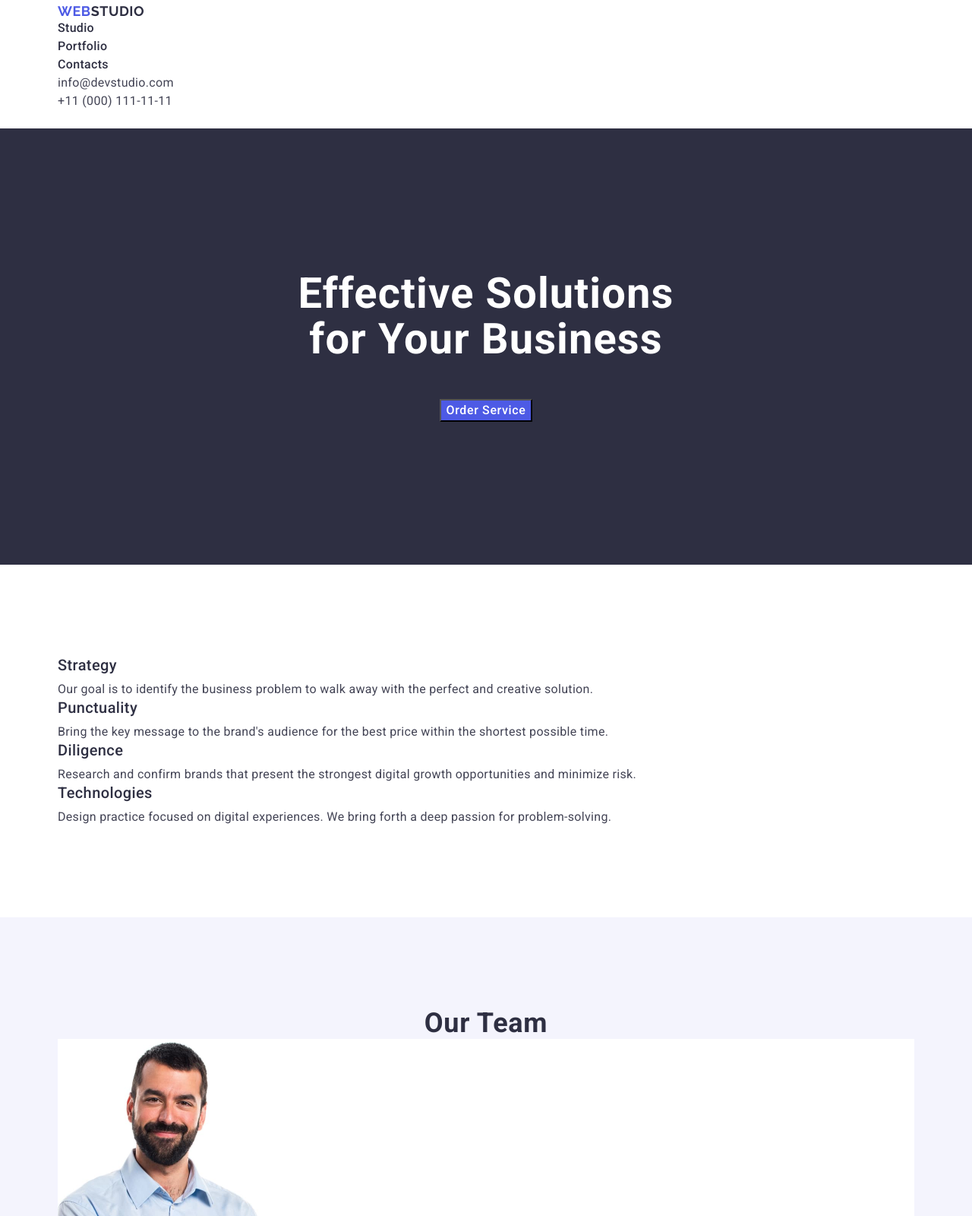
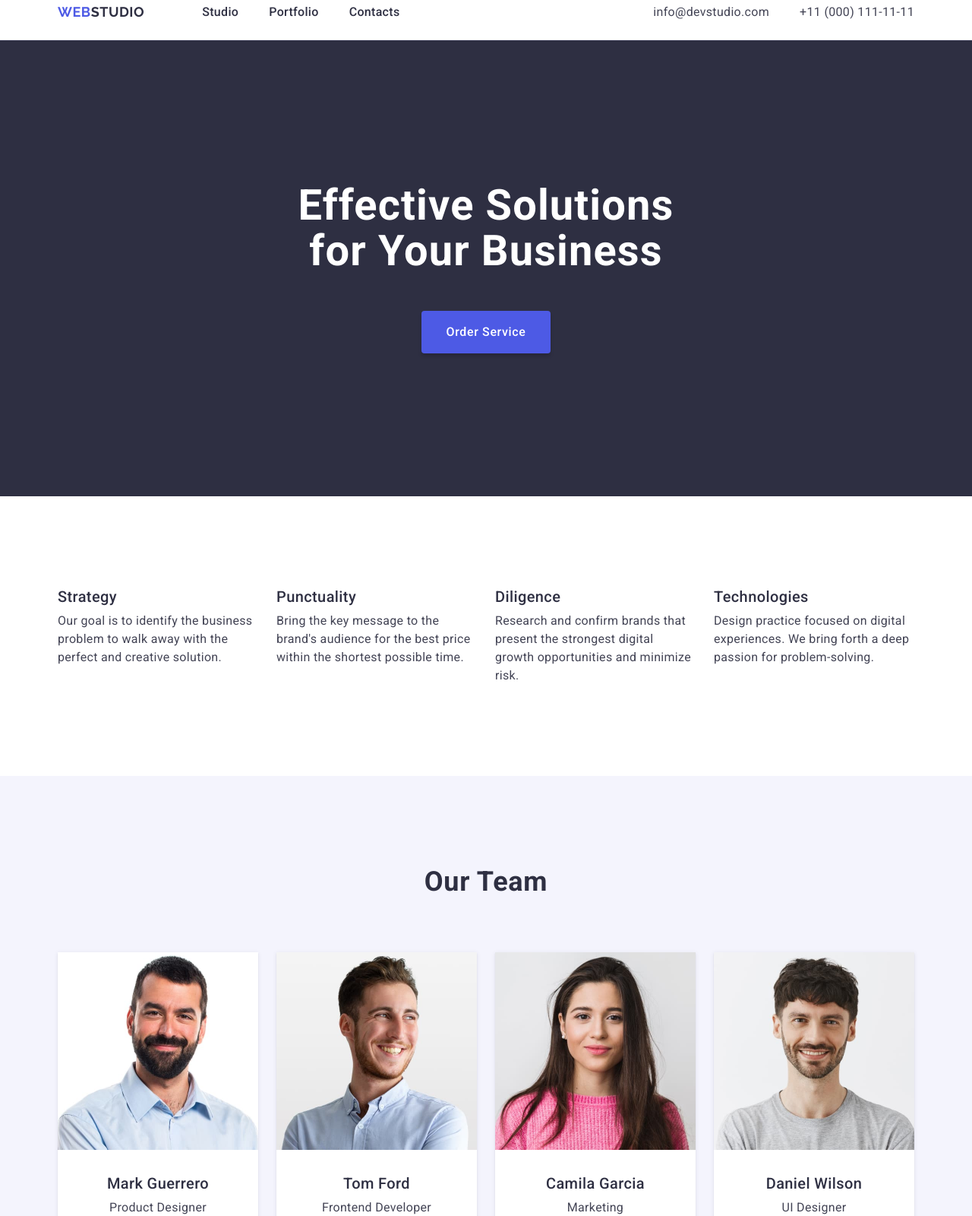
Before and after one commit to anna-zamakhaeva/goit-markup-hw-03, a plain HTML site: page index.html in a window 1280 px wide. Shown: the part 20-1620 px from the top of the page at 76% size. Drawn offline with nearby package versions, Linux system fonts and the light colour scheme.

Commit message:
geomtry styles

```diff
--- a/css/styles.css
+++ b/css/styles.css
@@ -14,7 +14,7 @@ a {
     text-decoration: none;
 }
 
-h1, h2, h3, h4, p {
+h1, h2, h3, h4, h5, h6, p {
     margin: 0;
 }
 
@@ -42,6 +42,7 @@ img {
     color: #2e2f42;
     text-align: center;
     text-transform: capitalize;
+    margin-bottom: 72px;
 }
 
 .visually-hidden {
@@ -58,7 +59,7 @@ img {
 }
 
 .container {
-    width: 1158px;
+    max-width: 1158px;
     padding: 0 15px;
     margin: 0 auto;
 }
@@ -87,12 +88,27 @@ img {
 /* HEADER */
 
 .page-header {
-    padding-top: 24px;
-    padding-bottom: 24px;
+    border-bottom: 1px solid #e7e9fc;
+}
+
+.header-container {
+    display: flex;
+    align-items: center;
 }
 
 .header-logo .logo-part {
     color: #2e2f42;
+}
+
+.header-logo {
+    padding-top: 24px;
+    padding-bottom: 24px;
+    margin-right: 76px;
+}
+
+.header-nav {
+    display: flex;
+    align-items: center;
 }
 
 .header-nav-link {
@@ -101,10 +117,26 @@ img {
     line-height: 1.5;
     letter-spacing: 0.02em;
     color: #2e2f42;
+    display: block;
+    padding-top: 24px;
+    padding-bottom: 24px;
+}
+
+.header-nav-list {
+    display: flex;
+    align-items: center;
+    gap: 40px;
 }
 
 .header-contacts {
     font-style: normal;
+    margin-left: auto;
+}
+
+.header-contacts-list {
+    display: flex;
+    align-items: center;
+    gap: 40px;
 }
 
 .header-contacts-link {
@@ -112,6 +144,9 @@ img {
     line-height: 1.5;
     letter-spacing: 0.02em;
     color: #434455;
+    display: block;
+    padding-top: 24px;
+    padding-bottom: 24px;
 }
 
 .header-nav-link:hover, .header-contacts-link:hover,
@@ -128,8 +163,6 @@ img {
     padding-bottom: 188px;
     margin: 0 auto;
 }
-
-.container-hero {}
 
 .section-hero-title {
     font-weight: 700;
@@ -154,6 +187,10 @@ img {
     text-align: center;
     display: block;
     margin: 0 auto;
+    padding: 16px 32px;
+    border: none;
+    border-radius: 4px;
+    box-shadow: 0 4px 4px 0 rgba(0, 0, 0, 0.15);
 }
 
 .section-hero-button:hover,
@@ -165,13 +202,18 @@ img {
 
 /* ADVANTAGES */
 
-.section-advantages {}
-
 .advantages-subtitle {
     margin-bottom: 8px;
 }
 
-.advantages-item-text {}
+.section-advantages-list {
+    display: flex;
+    gap: 24px;
+}
+
+.section-advantages-item {
+    width: calc((100% - 72px) / 4);
+}
 
 /* -- */
 
@@ -181,26 +223,56 @@ img {
     background-color: #f4f4fd;
 }
 
+.section-team-list {
+    display: flex;
+    align-items: center;
+    gap: 24px;
+}
+
 .section-team-item {
     background-color: #fff;
+    border-radius: 0 0 4px 4px;
+    box-shadow: 0 2px 1px 0 rgba(46, 47, 66, 0.08), 0 1px 1px 0 rgba(46, 47, 66, 0.16), 0 1px 6px 0 rgba(46, 47, 66, 0.08);
+    width: calc((100% - 72px) / 4);
+}
+
+.team-card {
+    display: flex;
+    flex-direction: column;
+    align-items: center;
+    padding: 32px 16px;
 }
 
 .team-subtitle {
     margin-bottom: 8px;
 }
 
-.team-item-text {}
-
 /* -- */
 
 /* PORTFOLIO */
+.section-portfolio-list {
+    display: flex;
+    flex-wrap: wrap;
+    gap: 48px 24px;
+}
+
+.portfolio-card {
+    display: flex;
+    align-items: flex-start;
+    justify-content: center;
+    flex-direction: column;
+    border-bottom: 1px solid #e7e9fc;
+    border-left: 1px solid #e7e9fc;
+    border-right: 1px solid #e7e9fc;
+    padding: 32px 16px;
+}
+.section-portfolio-item {
+    width: calc((100% - 48px) / 3);
+    box-shadow: 0 4px 4px 0 rgba(0, 0, 0, 0.25);
+}
 
 .portfolio-subtitle {
     margin-bottom: 8px;
-}
-
-.portfolio-item-text {
-
 }
 
 /* -- */
@@ -209,16 +281,25 @@ img {
 
 .footer {
     background-color: #2e2f42;
+    padding-top: 100px;
+    padding-bottom: 100px;
 }
+.footer-logo {
+    display: inline-block;
+    margin-bottom: 16px;
+}
+
 .footer-logo .logo-part {
     color: #f4f4fd;
 }
+
 .footer-text {
     font-weight: 400;
     font-size: 16px;
     line-height: 1.5;
     letter-spacing: 0.02em;
     color: #f4f4fd;
+    max-width: 264px;
 }
 
 /* -- */
--- a/index.html
+++ b/index.html
@@ -4,6 +4,7 @@
     <meta charset="UTF-8" />
     <meta name="viewport" content="width=device-width, initial-scale=1.0" />
     <title>Document</title>
+
     <link rel="preconnect" href="https://fonts.googleapis.com" />
     <link rel="preconnect" href="https://fonts.gstatic.com" crossorigin />
     <link
@@ -18,9 +19,10 @@
 
     <link rel="stylesheet" href="./css/styles.css" />
   </head>
+
   <body>
     <header class="page-header">
-      <div class="container">
+      <div class="container header-container">
         <nav class="header-nav">
           <a href="./index.html" class="logo header-logo"
             >Web<span class="logo-part">Studio</span></a
@@ -114,8 +116,10 @@
                 width="264"
                 height="260"
               />
+              <div class="team-card">
                 <h3 class="section-subtitle team-subtitle">Mark Guerrero</h3>
                 <p class="section-text team-item-text">Product Designer</p>
+              </div>
             </li>
             <li class="section-team-item">
               <img
@@ -125,8 +129,10 @@
                 width="264"
                 height="260"
               />
+              <div class="team-card">
                 <h3 class="section-subtitle team-subtitle">Tom Ford</h3>
                 <p class="section-text team-item-text">Frontend Developer</p>
+              </div>
             </li>
             <li class="section-team-item">
               <img
@@ -136,8 +142,10 @@
                 width="264"
                 height="260"
               />
+              <div class="team-card">
                 <h3 class="section-subtitle team-subtitle">Camila Garcia</h3>
                 <p class="section-text team-item-text">Marketing</p>
+              </div>
             </li>
             <li class="section-team-item">
               <img
@@ -147,12 +155,15 @@
                 width="264"
                 height="260"
               />
+              <div class="team-card">
                 <h3 class="section-subtitle team-subtitle">Daniel Wilson</h3>
                 <p class="section-text team-item-text">UI Designer</p>
+              </div>
             </li>
           </ul>
         </div>
       </section>
+
       <section class="section section-portfolio">
         <div class="container">
           <h2 class="section-title">Our Portfolio</h2>
@@ -165,8 +176,10 @@
                 width="360"
                 height="300"
               />
+              <div class="portfolio-card">
                 <h3 class="section-subtitle portfolio-subtitle">Banking App</h3>
                 <p class="section-text portfolio-item-text">App</p>
+              </div>
             </li>
             <li class="section-portfolio-item">
               <img
@@ -176,10 +189,12 @@
                 width="360"
                 height="300"
               />
+              <div class="portfolio-card">
                 <h3 class="section-subtitle portfolio-subtitle">
                   Cashless Payment
                 </h3>
                 <p class="section-text portfolio-item-text">Marketing</p>
+              </div>
             </li>
             <li class="section-portfolio-item">
               <img
@@ -189,10 +204,12 @@
                 width="360"
                 height="300"
               />
+              <div class="portfolio-card">
                 <h3 class="section-subtitle portfolio-subtitle">
                   Meditation App
                 </h3>
                 <p class="section-text portfolio-item-text">App</p>
+              </div>
             </li>
             <li class="section-portfolio-item">
               <img
@@ -202,8 +219,12 @@
                 width="360"
                 height="300"
               />
-              <h3 class="section-subtitle portfolio-subtitle">Taxi Service</h3>
+              <div class="portfolio-card">
+                <h3 class="section-subtitle portfolio-subtitle">
+                  Taxi Service
+                </h3>
                 <p class="section-text portfolio-item-text">Marketing</p>
+              </div>
             </li>
             <li class="section-portfolio-item">
               <img
@@ -213,10 +234,12 @@
                 width="360"
                 height="300"
               />
+              <div class="portfolio-card">
                 <h3 class="section-subtitle portfolio-subtitle">
                   Screen Illustrations
                 </h3>
                 <p class="section-text portfolio-item-text">Design</p>
+              </div>
             </li>
             <li class="section-portfolio-item">
               <img
@@ -226,10 +249,12 @@
                 width="360"
                 height="300"
               />
+              <div class="portfolio-card">
                 <h3 class="section-subtitle portfolio-subtitle">
                   Online Courses
                 </h3>
                 <p class="section-text portfolio-item-text">Marketing</p>
+              </div>
             </li>
           </ul>
         </div>
```
Lines whose indentation alone changed are shown as unchanged.
